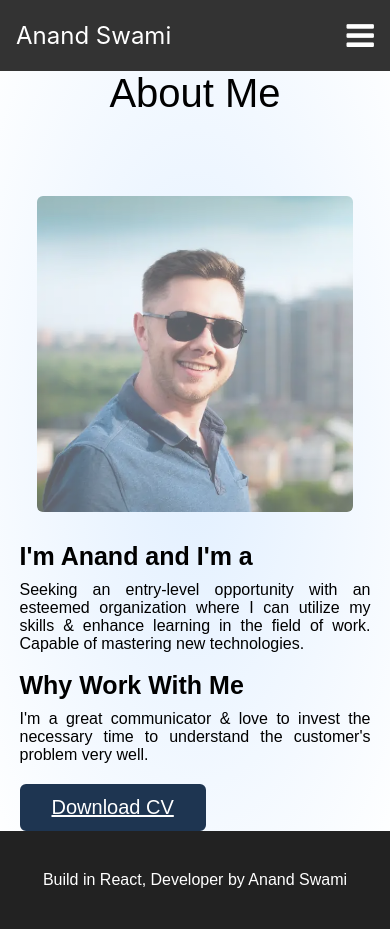
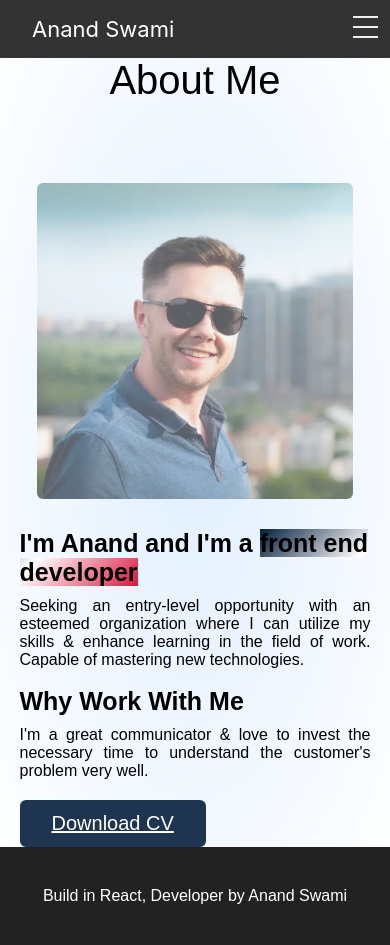
Before and after one commit to anandswami11/my_portfolio, a React (Create React App) app: page /about in a window 390 px wide. Built offline with nearby package versions, Linux system fonts and the light colour scheme.

Commit message:
navlink update

```diff
--- a/src/Components/Header.js
+++ b/src/Components/Header.js
@@ -1,36 +1,38 @@
 import '../Pages/Style.css'
 import { NavLink } from "react-router-dom"
-import React, { useState } from 'react';
-
-// import './Navbar.css'; // Import your CSS file for styling
 
 function Header(){
-  const [isMobile, setIsMobile] = useState(false);
-  const handleToggle = () => {
-    setIsMobile(!isMobile);
-  };
     return(
         <>
-     <link rel="stylesheet" href="https://cdnjs.cloudflare.com/ajax/libs/font-awesome/4.7.0/css/font-awesome.min.css"></link>
 
+<div className="container">
+     {/* <div className="max-width">  */}
 
-       <div className="container">
-            {/* <div className="max-width"> */}
-    <nav className="navbar">
-      <div className="logo nav-logo"><NavLink className='a' to="/"> Anand Swami</NavLink></div>
-      <ul className={isMobile ? "nav-links mobile" : "nav-links"}>
+<nav class="nav">
+  <input type="checkbox" id="nav-check" />
+  <div class="nav-header">
+    <div class="nav-title">
+    <NavLink className='a' to="/"> Anand Swami</NavLink>
+    </div>
+  </div>
+  <div class="nav-btn">
+    <label for="nav-check">
+      <span></span>
+      <span></span>
+      <span></span>
+    </label>
+  </div>
 
-        <li> <NavLink className="a" to="/about">about</NavLink></li>
-        <li> <NavLink className="a" to="/skill">skill</NavLink></li>
-        <li><NavLink className="a" to="/project">project</NavLink></li>
-        <li><NavLink className="a" to="/contact">contact</NavLink></li>
-      </ul>
-      <div className="menu-icon" onClick={handleToggle}>
-        <i className={isMobile ? "fa fa-bars" : "fa fa-bars"}></i>
-      </div>
-    </nav>
-</div>
+  <ul class="nav-list">
+  <li> <NavLink id='a' className="a" to="/about">about</NavLink></li>
+        <li> <NavLink id='a' className="a" to="/skill">skill</NavLink></li>
+        <li><NavLink id='a' className="a" to="/project">project</NavLink></li>
+        <li><NavLink id='a' className="a" to="/contact">contact</NavLink></li>
+  </ul>
+</nav>
 
+        {/* </div> */}
+        </div>
         </>
     )
 }
--- a/src/Pages/About.js
+++ b/src/Pages/About.js
@@ -15,7 +15,7 @@ function About(){
             <img src={aboutimg2} className='about-opc' alt="Profile 626x626" />
           </div>
           <div class="column right">
-            <div class="text">I'm Anand and I'm a <span class="typing-2"></span></div>
+            <div class="text">I'm Anand and I'm a <span class="typing-2"> front end developer</span></div>
             <p>Seeking an entry-level opportunity with an esteemed organization where I can utilize my skills & enhance learning in the field of work. Capable of mastering new technologies.</p>
             <br/>
             <div class="text">Why Work With Me</div>
--- a/src/Pages/Style.css
+++ b/src/Pages/Style.css
@@ -6,6 +6,52 @@
 
  section {
     padding: 40px 0;
+  }
+  /* * {
+    box-sizing: border-box;
+  }
+  body {
+    margin: 0;
+    font-family: 'Segoe UI';
+  } */
+  .nav {
+    width: 1200px;
+    margin: auto;
+    /* border: 2px solid red; */
+    /* background-color: #1A237E; */
+    display: flex;
+    align-items: center;
+  }
+  .nav > .nav-header {
+    flex: 0.95;
+    padding-left: 1rem;
+  }
+  .nav > .nav-header > .nav-title {
+    font-size: 22px;
+    color: #fff;
+  }
+  .nav > .nav-list {
+    display: flex;
+    gap: 2rem;
+  }
+  .nav > .nav-list > li {
+    list-style-type: none;
+    padding: 20px 0px;
+  }
+  .nav > .nav-list > li a {
+    text-decoration: none;
+    color: #efefef;
+    cursor: pointer;
+    font-size: 18px;
+  }
+  /* .nav > .nav-list > li a:hover { */
+    /* color: #1A237E; */
+    /* background-color: white; */
+    /* color: #000; */
+    /* padding: 0px 2px; */
+  /* } */
+  .nav > #nav-check {
+      display: none;
   }
 
   .max-width {
@@ -73,52 +119,11 @@
     justify-content: space-between;
   }
 
+  .nav-title .a {
+    text-decoration: none;
+    color: #fff;
+  }
 
-.navbar {
- max-width: 1200px;
-  margin: auto;
-  display: flex;
-  justify-content: space-between;
-  align-items: center;
-  color: #fff;
-  padding: 1rem;
-  position: sticky;
-}
-
-.logo {
-  font-size: 1.5rem;
-  cursor: pointer;
-}
-/* .NavLink .logo .a{
-  text-decoration: none;
-} */
-.nav-links {
-  list-style: none;
-  display: flex;
-}
-
-.nav-links li {
-  margin-right: 1rem;
-}
-.nav-logo a {
-  text-decoration: none;
-  color: #fff;
-}
-.nav-links a {
-  text-decoration: none;
-  color: #fff;
-}
-.nav-links a:hover{
-  color: blue;
-}
-
-.menu-icon {
-  font-size: 2rem;
-  cursor: pointer;
-  display: none; /* Hide by default on larger screens */
-}
-/*  */
-/*  */
  .container{
     width: 100%;
     float: left;
@@ -133,7 +138,7 @@
   margin: 0 auto;
   background-color: black;
   position: relative;
-  /* top: 73px; */
+  /* top: 64px; */
 }
 .herobg1{
 	width: 100%;
@@ -225,7 +230,7 @@
   /* color: #1e3551; */
   background: linear-gradient(135deg, #041d3d, #fff, crimson);
   /* -webkit-background-clip: text; */
-  -webkit-text-fill-color: transparent;
+  /* -webkit-text-fill-color: transparent; */
 }
 
 .about .about-content .right p {
@@ -682,7 +687,7 @@ textarea{
 
 @media only screen and (max-width: 1200px){
 
-  .max-width{
+  .max-width, .nav{
     width: 90%;
     margin: auto;
   }
@@ -690,15 +695,17 @@ textarea{
     width: 90%;
   }
 }
-@media (max-width: 768px) {
+/* @media (max-width: 768px) {
+
   .nav-links {
-    display: none; /* Hide the links on smaller screens */
+     display: none;  //Hide the links on smaller screens
     flex-direction: column;
     position: absolute;
     top: 70px;
     left: 0;
     background-color: #333;
     width: 100%;
+    float: left;
     z-index: 1;
     text-align: center;
   }
@@ -709,8 +716,8 @@ textarea{
 
   .menu-icon {
     display: block; /* Show the menu icon on smaller screens */
-  }
-}
+  /* }
+}  */
 
 @media screen and (max-width: 1000px){
   /* .about .about-content .left{
@@ -748,6 +755,54 @@ margin: auto;
 }
 
 @media screen and (max-width: 750px){
+    .nav {
+      width: 100%;
+      float: left;
+      padding: 1rem;
+    }
+    .nav > .nav-btn {
+      display: inline-block;
+      position: absolute;
+      right: 0;
+      top: 0;
+
+      padding-top: 0.2rem;
+    }
+    .nav > .nav-btn > label {
+      display: inline-block;
+      width: 50px;
+      height: 50px;
+      padding: 13px;
+    }
+    .nav > .nav-btn > label > span {
+      display: block;
+      width: 25px;
+      height: 10px;
+      border-top: 2px solid #eee;
+    }
+    .nav > .nav-list {
+      position: absolute;
+      display: flex;
+      flex-direction: column;
+      gap: 1rem;
+      width: 100%;
+      background-color: #333;
+      height: 0;
+      transition: all 0.3s ease-in;
+      top: 65px;
+      left: 0;
+      overflow: hidden;
+      z-index: 3;
+    }
+    .nav > .nav-list > li {
+      width: 100%;
+      margin-top: 1.5rem;
+      text-align: center;
+    }
+    .nav > #nav-check:checked ~ .nav-list {
+      height: calc(100vh - 50px);
+    }
+
   .about .about-content .left{
     width: 100%;
     margin: auto;
@@ -762,6 +817,7 @@ margin: auto;
 .about .about-content .left img{
   width: 400px;
 }
+
 }
 @media screen and (max-width: 450px){
   .about .about-content .left img{
```
